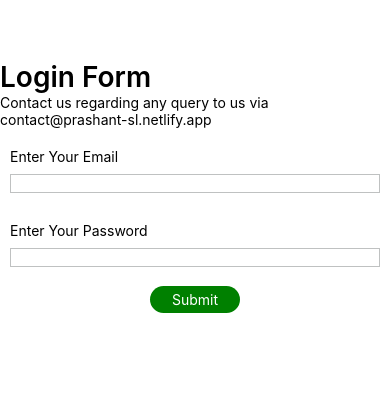
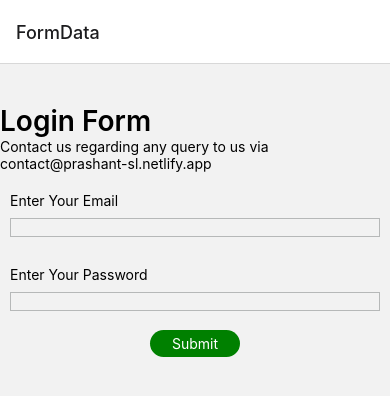
Before and after one commit to Prashant-SL/ReactNativePractice, a React Native app: screen /FormData in a window 390 px wide. Shown: the top 396 px of the page. Built offline with nearby package versions, Linux system fonts and the light colour scheme.

Commit message:
React Native Navigation 1

```diff
--- a/App.js
+++ b/App.js
@@ -1,11 +1,19 @@
-import { View, StyleSheet, FlatList } from 'react-native';
-import Form from './src/Components/Form';
+import { View, StyleSheet } from 'react-native';
+import FormData from "./src/Components/FormData"
+import { NavigationContainer } from '@react-navigation/native';
+import { createNativeStackNavigator } from '@react-navigation/native-stack';
+import Dashboard from './src/Components/Dashboard';
+
 
 function App() {
+  const Stack = createNativeStackNavigator();
   return (
-    <View>
-      <Form />
-    </View>
+    <NavigationContainer>
+      <Stack.Navigator initialRouteName='FormData'>
+        <Stack.Screen name='FormData' component={FormData} />
+        <Stack.Screen name='Dashboard' component={Dashboard} />
+      </Stack.Navigator>
+    </NavigationContainer>
   );
 }
 
--- a/package.json
+++ b/package.json
@@ -12,11 +12,16 @@
 	"dependencies": {
 		"@expo-google-fonts/adamina": "^0.2.2",
 		"@react-native-community/checkbox": "^0.5.12",
+		"@react-navigation/native": "^6.0.11",
+		"@react-navigation/native-stack": "^6.7.0",
+		"@react-navigation/stack": "^6.2.2",
 		"expo": "~45.0.0",
 		"expo-status-bar": "~1.3.0",
 		"react": "17.0.2",
 		"react-dom": "17.0.2",
 		"react-native": "0.68.2",
+		"react-native-safe-area-context": "4.2.4",
+		"react-native-screens": "~3.11.1",
 		"react-native-web": "0.17.7"
 	},
 	"devDependencies": {
--- a/src/Components/Form.jsx
+++ b/src/Components/FormData.jsx
@@ -1,7 +1,7 @@
 import React, { useState } from 'react';
 import { View, Text, StyleSheet, TextInput, TouchableOpacity, Alert } from 'react-native';
 
-const Form = () => {
+const FormData = ({ navigation }) => {
     const [username, setUsername] = useState("");
     const [password, setPassword] = useState("");
     const submitData = () => {
@@ -12,11 +12,12 @@
             Alert.alert("Validation Failed", "Password should be of length more than 8");
         }
         else {
-            Alert.alert("Successful", "Login Successful")
+            Alert.alert("Successful", "Login Successful");
+            navigation.navigate("Dashboard");
         }
     }
     return (
-        <View style={{ marginTop: 60 }}>
+        <View style={{ marginTop: 40 }}>
             <Text style={styles.heading}>Login Form</Text>
             <Text>Contact us regarding any query to us via contact@prashant-sl.netlify.app</Text>
             <View style={styles.inputContainer}>
@@ -58,4 +59,4 @@
     }
 })
 
-export default Form
+export default FormData;
```
Also changed, not shown: 1 other file (tests, documents, lock files or other folders). Lines whose indentation alone changed are shown as unchanged.
